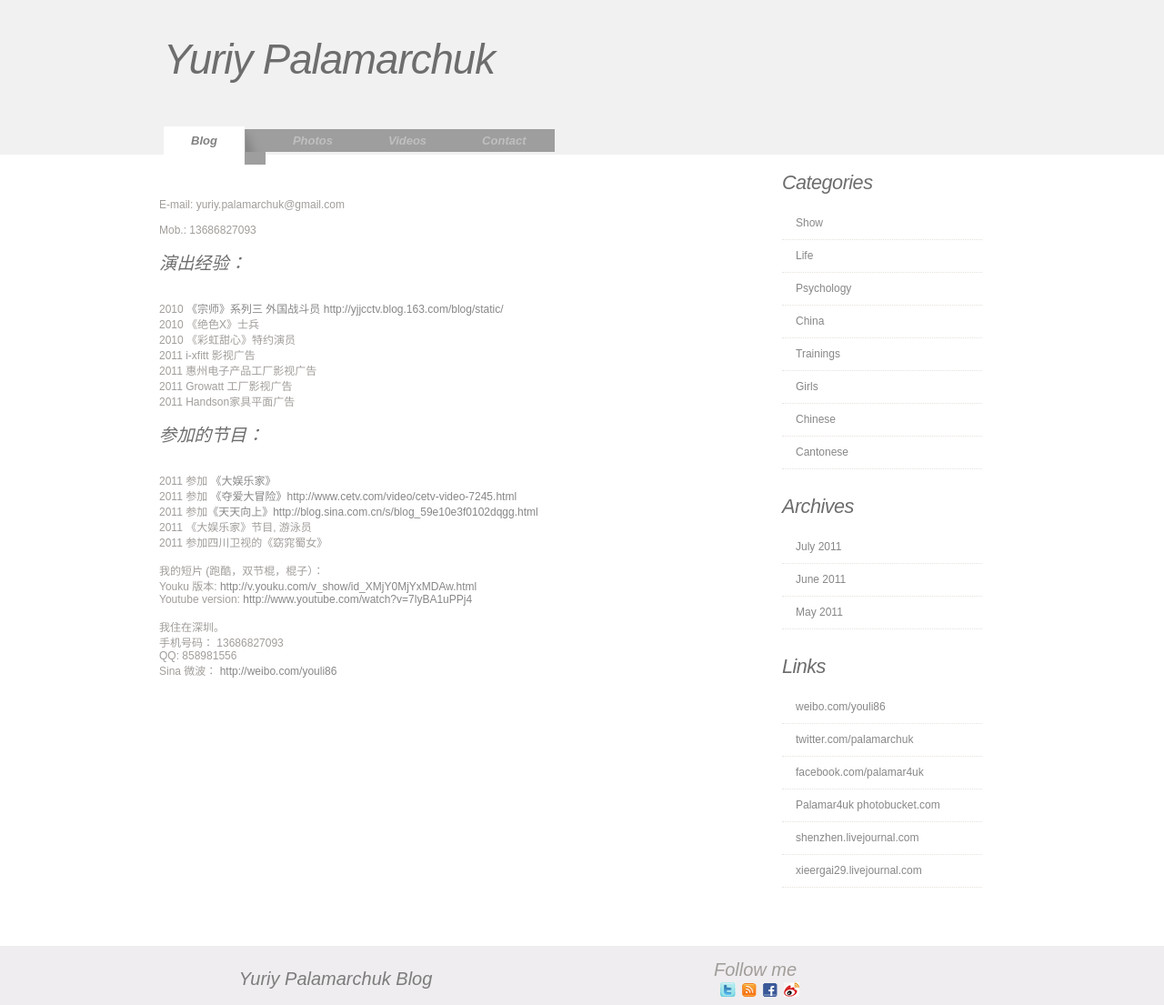
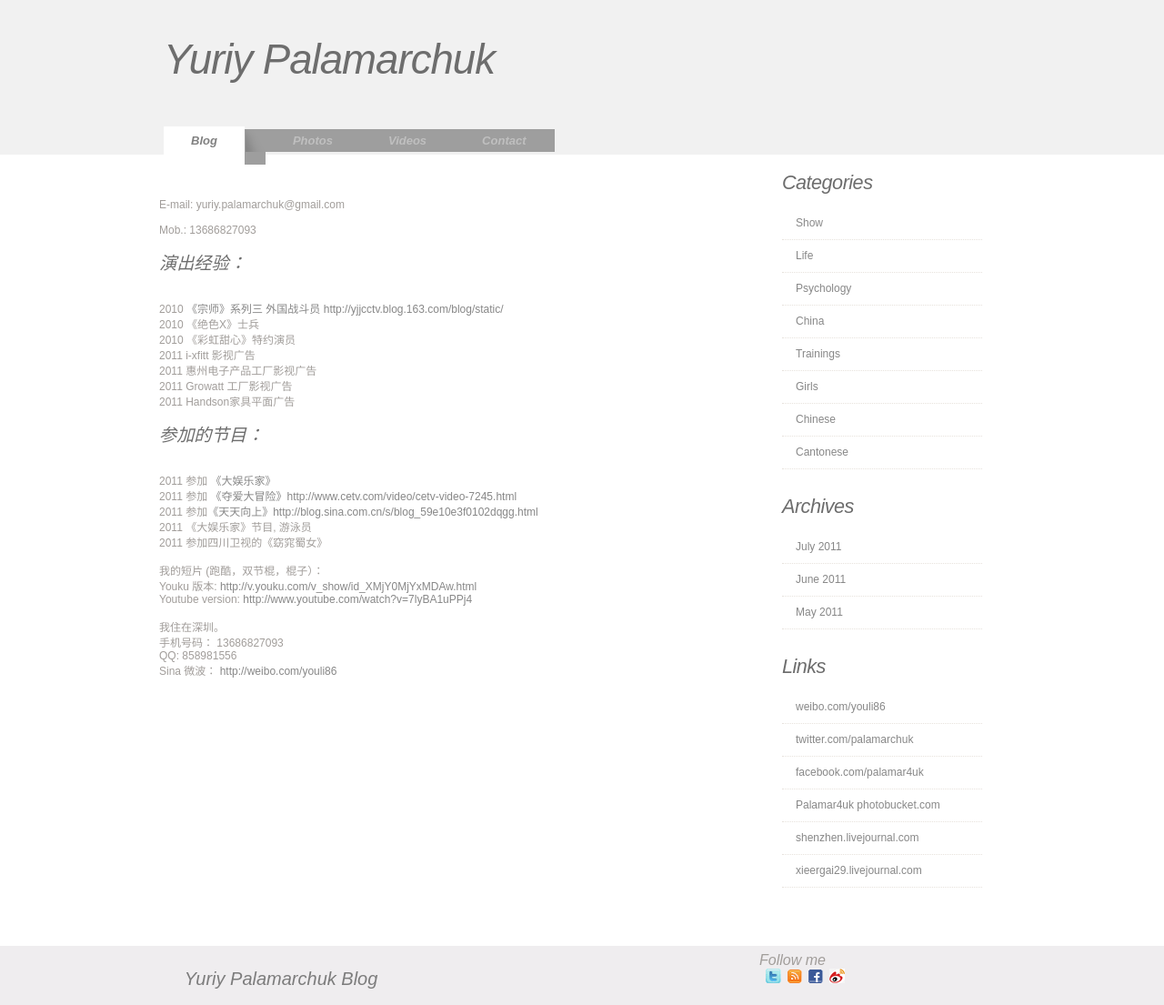
Before and after one commit to iurii/iurii.github.com, a Jekyll site: the page built from about.html, in a window 1280 px wide. Shown: the whole page at 91% size. Built offline with Jekyll 4.4.1, drawn with Linux system fonts in a browser that asks for light colours; grey boxes are pictures that could not be loaded.

Commit message:
styles for footer

```diff
--- a/css/style.css
+++ b/css/style.css
@@ -466,7 +466,7 @@ a:hover {
     line-height: 8px;
     margin: 25px 0 0 15px;
     padding-left: 179px;
-    width: 350px;
+    width: 230px;
 }
 
 #legal_ie {
@@ -479,9 +479,9 @@ a:hover {
 }
 .social {
     float: right;
-    margin-top: 15px;
+    margin-top: 7px;
     padding-bottom: 25px;
-    width: 495px;
-    font-size: 20px;
+    width: 445px;
+    font-size: 16px;
     font-style: italic;
 }
```
